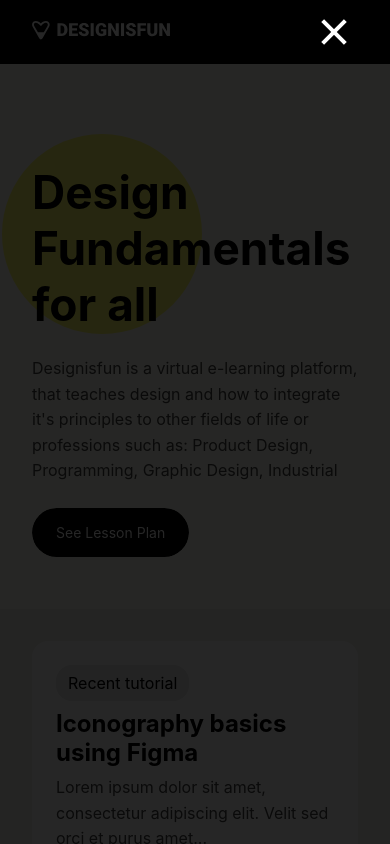
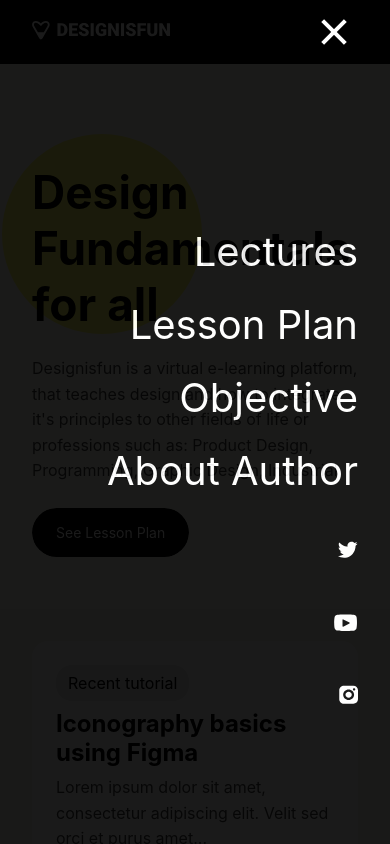
Before and after one commit to dray001/designisfun, a Next.js app: page / in a window 390 px wide. Both pictures are taken after a click on the element 338 px from the left and 32 px from the top of the page. Built offline with nearby package versions, Linux system fonts and the light colour scheme.

Commit message:
working on mobile nav

```diff
--- a/components/Layout.js
+++ b/components/Layout.js
@@ -13,7 +13,7 @@
           {/* <Header /> */}
           {children}
         </main>
-      <Footer />
+      {/* <Footer /> */}
       </div>
     </>
   )
--- a/components/Nav.js
+++ b/components/Nav.js
@@ -29,9 +29,9 @@
     }
   }
 
-  // const closeMenu =()=> {
-  //  setOpenstate(false);
-  // }
+  const closeMenu =()=> {
+   setOpenstate(false);
+  }
 
 
   return (
@@ -67,7 +67,30 @@
         </div>
       </div>
 
-      <div className={openState ? 'hambugerModal' : 'hambugerModal off' }>
+      {/* mobileNavWrapper */}
+
+      <div onClick={closeMenu} className={openState ? 'hambugerModal' : 'hambugerModal off' }>
+        <div className={openState ? 'mobileNavWrapper on' : 'mobileNavWrapper' }>
+          <ul className="navLinksMobileWrapper">
+            {
+              navLinks.map((link) =>
+                <li>
+                  <Link href={link.path}><a onClick={toggleMenu} >{link.label}</a></Link>
+                </li>
+              )
+            }
+          </ul>
+
+          <ul className="socialLinksMobileWrapper">
+            {
+              socialLinks.map((link) =>
+                <li>
+                  <a href={link.path}>{link.icon}</a>
+                </li>
+              )
+            }
+          </ul>
+        </div>
       </div>
 
     </nav>
--- a/styles/Nav.scss
+++ b/styles/Nav.scss
@@ -1,4 +1,16 @@
 @import '/styles/commonStyle.scss';
+
+@keyframes navMotion {
+  from {
+    transform: translateY(40px);
+    opacity: 0;
+  }
+
+  to {
+    transform: translateY(0px);
+    opacity: 1;
+  }
+}
 
 .nav {
     height: 50px;
@@ -15,7 +27,7 @@
 
     .hambugerModal {
       background: black;
-      opacity: 0.85;
+      opacity: 0.9;
       position: absolute;
       left: 0;
       top: 0;
@@ -24,14 +36,42 @@
       height: 100vh;
       overflow-y: hidden;
 
+      .mobileNavWrapper {
+        position: absolute;
+        right: 32px;
+        top: 25%;
+
+        &.on {
+          ul {
+            @for $i from 1 through 7 {
+              $delay: $i * (1s / 14);
+              li:nth-child(#{$i}) {
+                  animation: navMotion 0.1s + 0.2 $delay forwards ease-out;
+              }
+            }
+          }
+        }
+
+        ul {
+          list-style: none;
+          li {
+            opacity: 0;
+            text-align: right;
+            margin-bottom: 24px;
+            a {
+              font-size: 40px;
+            }
+          }
+        }
+      }
+
       &.off {
-        display: none;
+        visibility: hidden;
       }
     }
 
     .logo {
       svg {
-        width: 100%;
         transform: scale(1);
         transform-origin: 0;
       }
```
